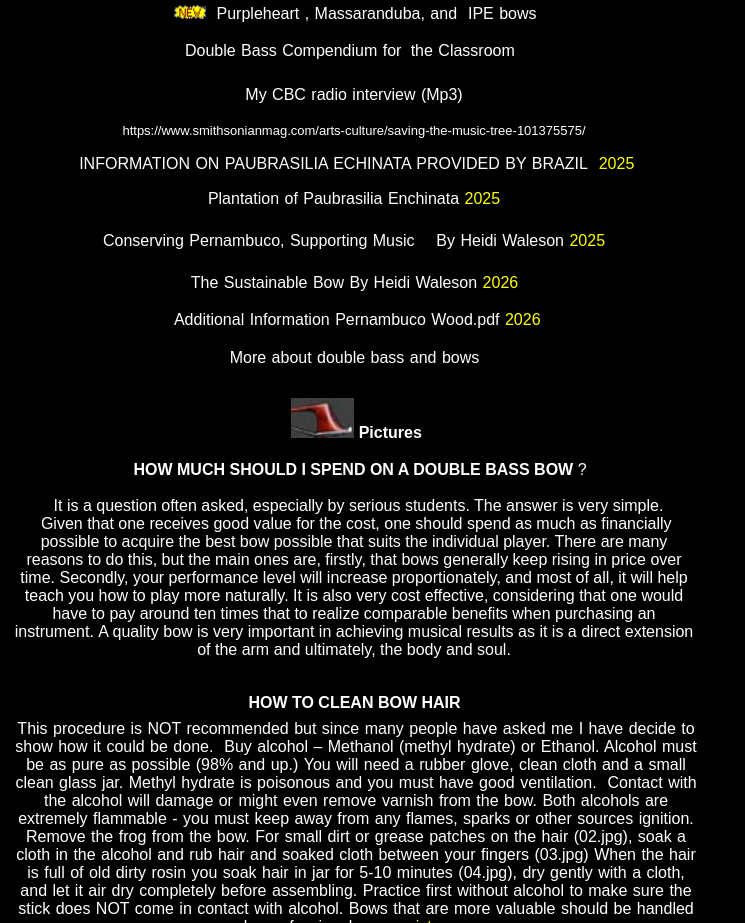
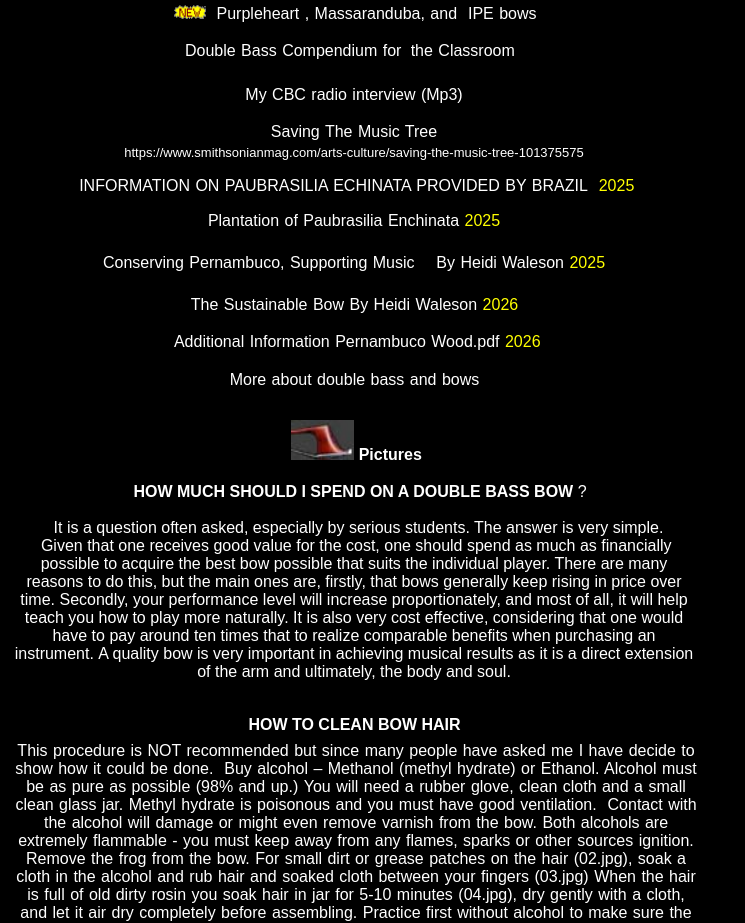
Before and after one commit to ProchownikZ/Bass-Bows, a plain HTML site: page index.htm in a window 1280 px wide. Shown: the part 1420-2343 px from the top of the page, without its empty margins (0-745 px from the left). Drawn offline with Linux system fonts and the light colour scheme.

Commit message:
Add files via upload

```diff
--- a/index.htm
+++ b/index.htm
@@ -498,10 +498,11 @@ EN-US">Professional quality double bass bows&nbsp; since 1983</span></font></p>
 		  <span class="auto-style37">My CBC radio interview (Mp3</span></a></span></font><font size="1" class="auto-style32"></a><a href="CBCInterview08.mp3" style="text-decoration: none"><font color="#FFFFFF">)</font></a></font></p>
 		<p style="margin: 4 1; width: 678px;" class="auto-style53">
       	&nbsp;</p>
+		<p style="margin: 4 1; width: 678px;" class="auto-style54">
+      	Saving The Music Tree</p>
 		<p class="auto-style56" style="width: 680px">
-		  <a class="style32" href="https://www.smithsonianmag.com/arts-culture/saving-the-music-tree-101375575/">
-		  <span class="style41">
-		  https://www.smithsonianmag.com/arts-culture/saving-the-music-tree-101375575/</span></a><p class="auto-style53" style="width: 680px">
+		  <a class="style32" href="https://www.smithsonianmag.com/arts-culture/saving-the-music-tree-101375575/" target="_blank">
+		  <span class="style41">https://www.smithsonianmag.com/arts-culture/saving-the-music-tree-101375575</span></a><p class="auto-style53" style="width: 680px">
 		  &nbsp;<p class="auto-style40" style="width: 680px">
 		  <span style="text-decoration: none">
 		  <font size="1" class="style38">
```
